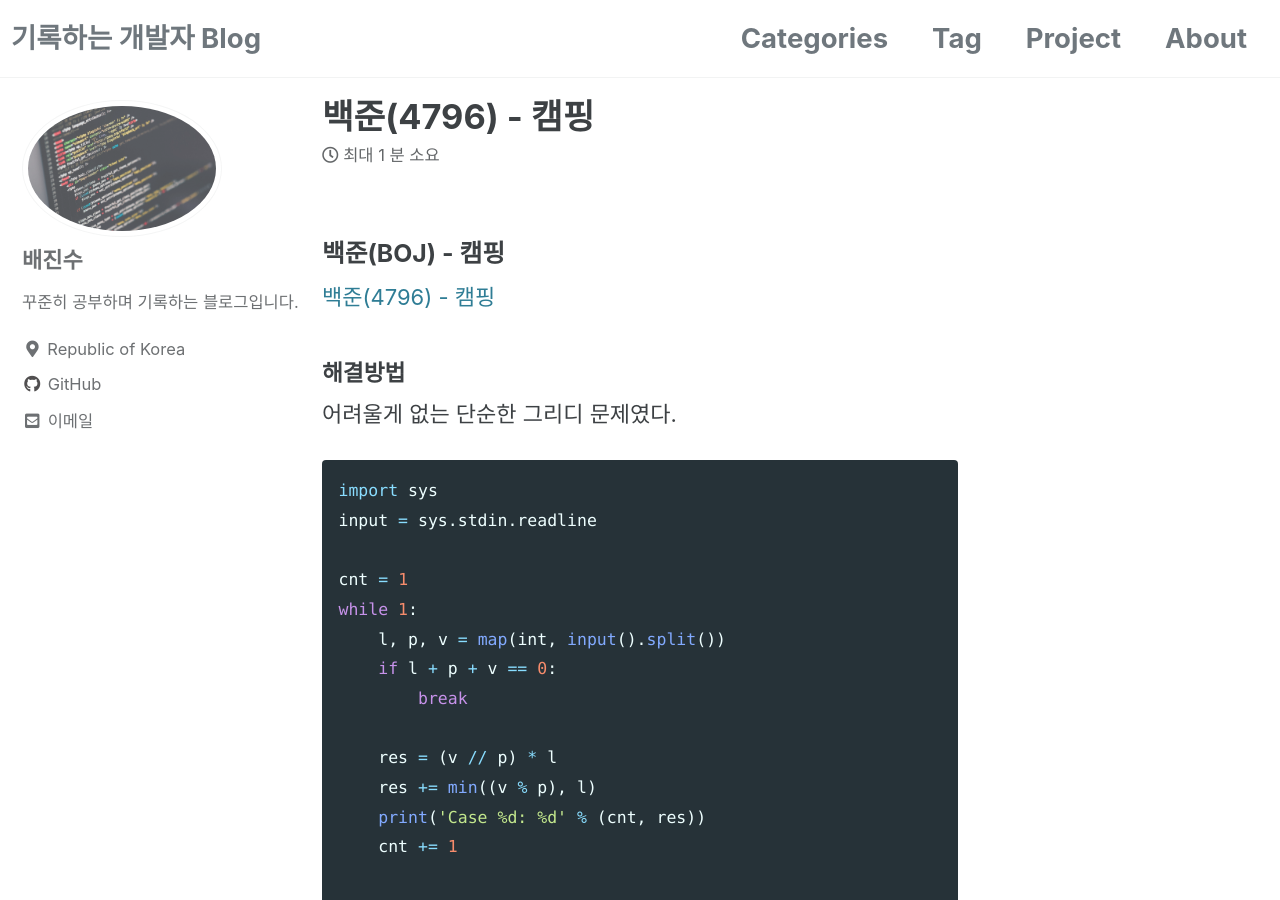
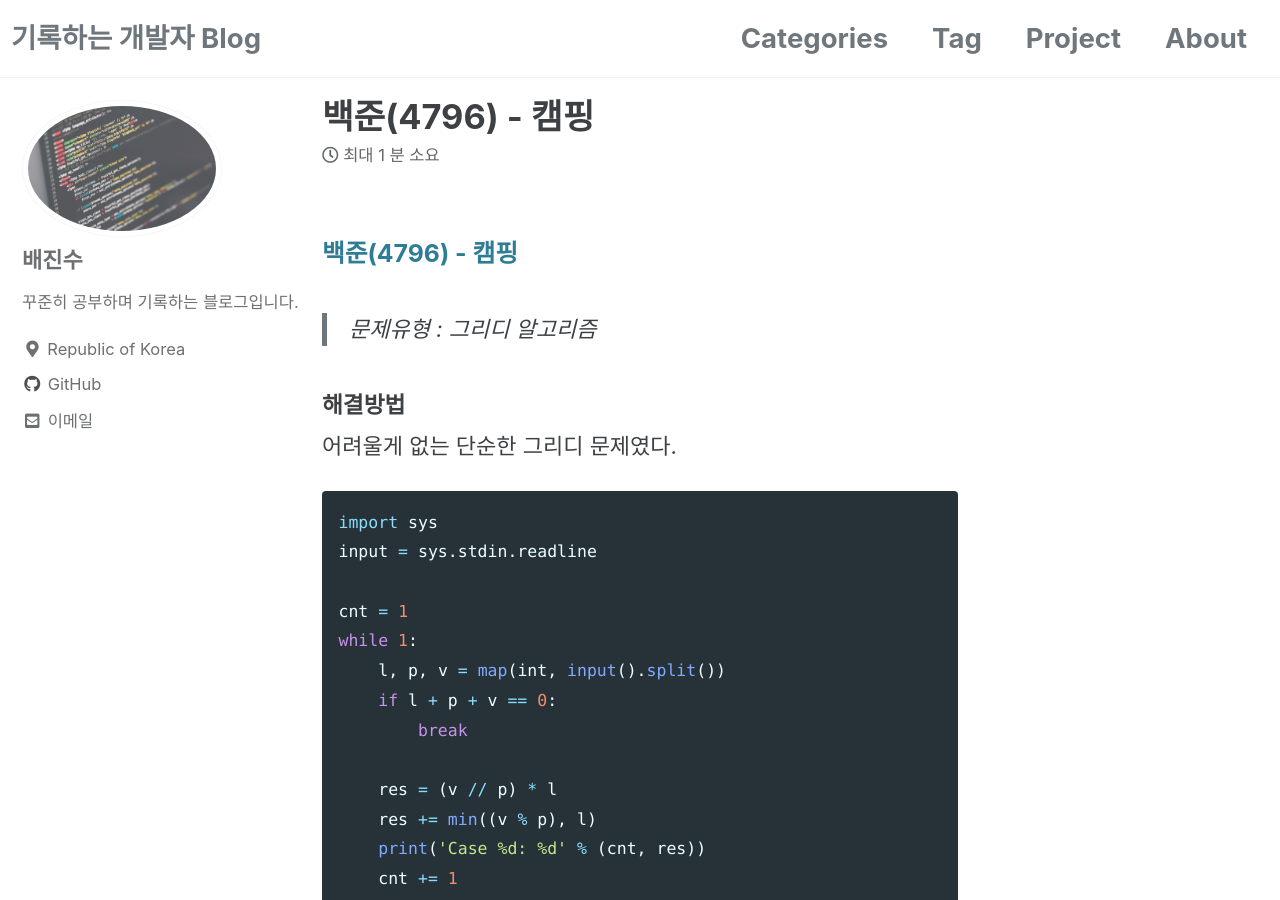
Before and after one commit to baejinsoo/baejinsoo.github.io, a Jekyll site: the page built from _posts/algorithm/2021-2-5-BOJ_4796.md, in a window 1280 px wide and 900 px high. Built offline with Jekyll 4.4.1, drawn with Linux system fonts in a browser that asks for light colours; cached includes are drawn as plain includes; comment, search, counter and statistics services are not loaded.

Commit message:
제목 수정

```diff
--- a/_posts/algorithm/2021-2-5-BOJ_4796.md
+++ b/_posts/algorithm/2021-2-5-BOJ_4796.md
@@ -6,9 +6,9 @@ categories:
 last_modified_at: 2021-02-05
 ---
 
-### 백준(BOJ) - 캠핑
+### [백준(4796) - 캠핑](https://www.acmicpc.net/problem/4796)
 
-[백준(4796) - 캠핑](https://www.acmicpc.net/problem/4796)
+> 문제유형 : 그리디 알고리즘
 
 ##### 해결방법
 
```
